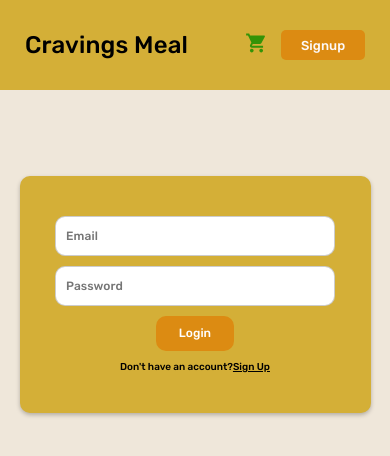
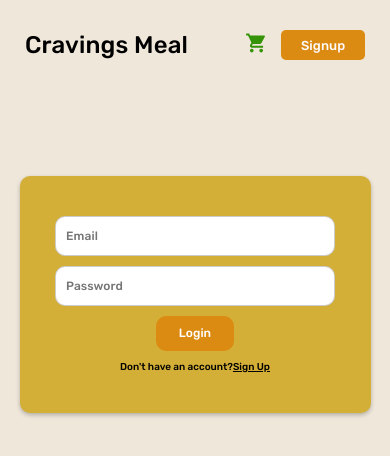
Before and after one commit to hembee/cravings-meal, a React (Create React App) app: page /login in a window 390 px wide. Shown: the top 456 px of the page. Built offline with nearby package versions, Linux system fonts and the light colour scheme.

Commit message:
cravings

```diff
--- a/src/styles/NavBar.module.css
+++ b/src/styles/NavBar.module.css
@@ -80,7 +80,6 @@
 
 @media (max-width: 767px) {
   .nav {
-    background: #d4af37;
     padding: 30px 5px;
     justify-content: center;
     gap: 15%;
```
